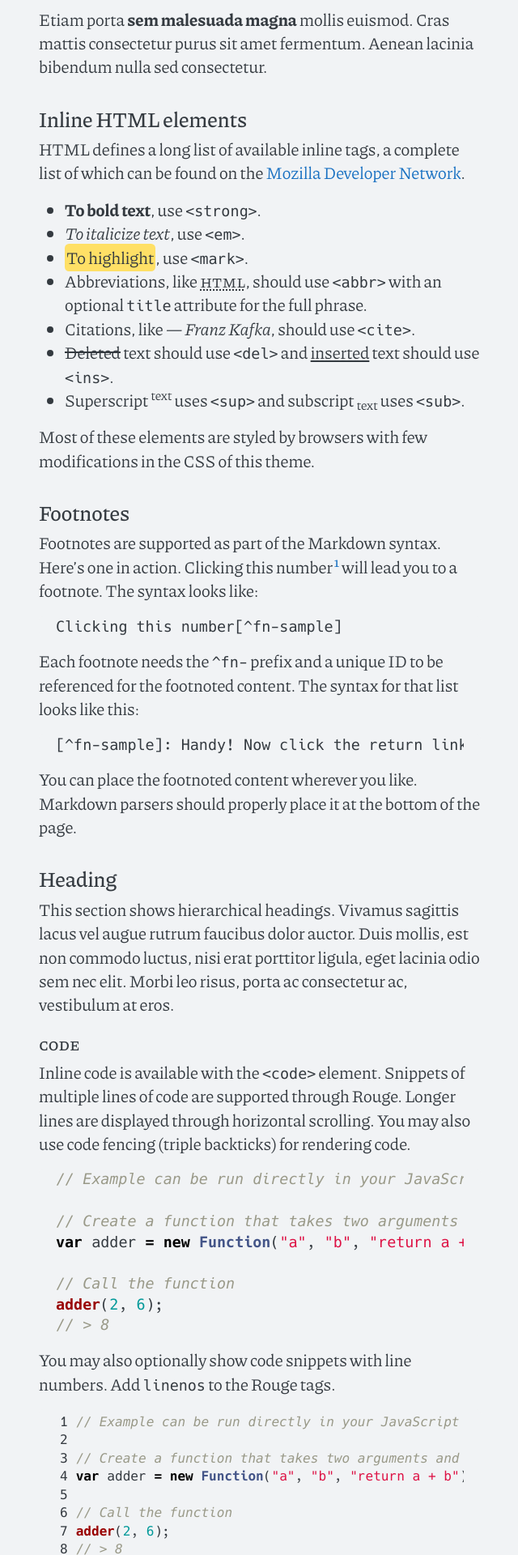
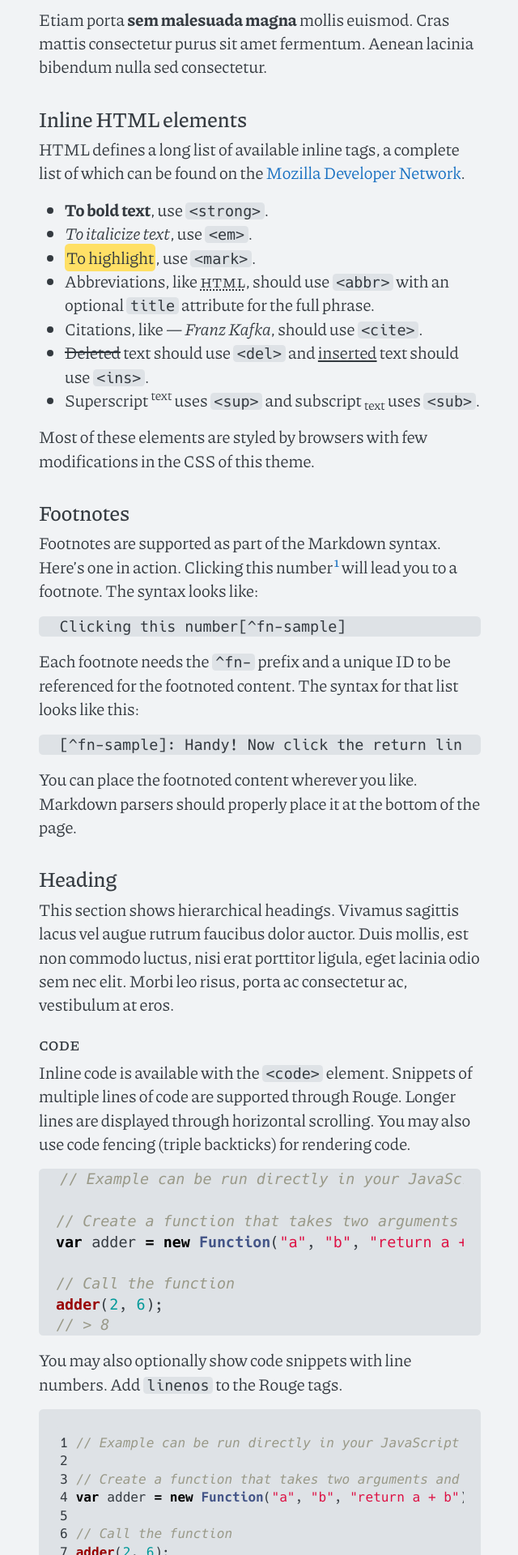
Before and after one commit to piazzai/cvless, a Jekyll site: the page built from _posts/2022-08-15-example-content.md, in a window 1280 px wide. Shown: the part 816-2736 px from the top of the page at 81% size, without its empty margins (319-959 px from the left). Built offline with Jekyll 4.4.1, drawn with Linux system fonts in a browser that asks for light colours.

Commit message:
Improve code style

```diff
--- a/_sass/_code.scss
+++ b/_sass/_code.scss
@@ -3,13 +3,16 @@ pre,code {
 }
 
 code {
+  padding: 0 .25em;
+  border-radius: 0.25em;
   color: var(--color-code);
+  background-color: var(--color-chunk);
 }
 
 .highlight {
   padding: 0 1em;
   border-radius: 0.25em;
-  background-color: var(--color-background);
+  background-color: var(--color-chunk);
 
   pre {
     padding: 0;
--- a/_sass/_variables.scss
+++ b/_sass/_variables.scss
@@ -15,8 +15,8 @@ html[data-theme="light"] {
   --color-background: var(--oc-gray-1);
   --color-text: var(--oc-gray-8);
   --color-heading: var(--oc-gray-8);
-  --color-code: var(--oc-gray-8);
   --color-link: var(--oc-blue-8);
+  --color-chunk: var(--oc-gray-3);
   --color-mark: var(--oc-yellow-3);
   --color-border: var(--oc-gray-4);
   --color-button: var(--oc-gray-6);
@@ -26,8 +26,8 @@ html[data-theme="dark"] {
   --color-background: var(--oc-gray-9);
   --color-text: var(--oc-gray-3);
   --color-heading: var(--oc-gray-3);
-  --color-code: var(--oc-gray-3);
   --color-link: var(--oc-blue-3);
+  --color-chunk: var(--oc-gray-8);
   --color-mark: var(--oc-gray-8);
   --color-border: var(--oc-gray-7);
   --color-button: var(--oc-gray-7);
```
